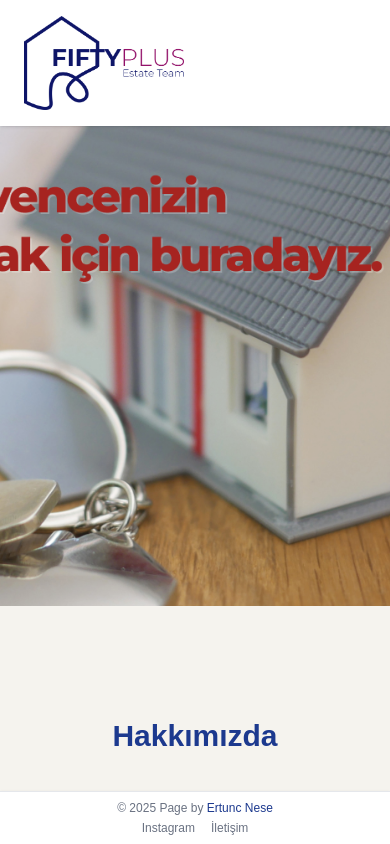
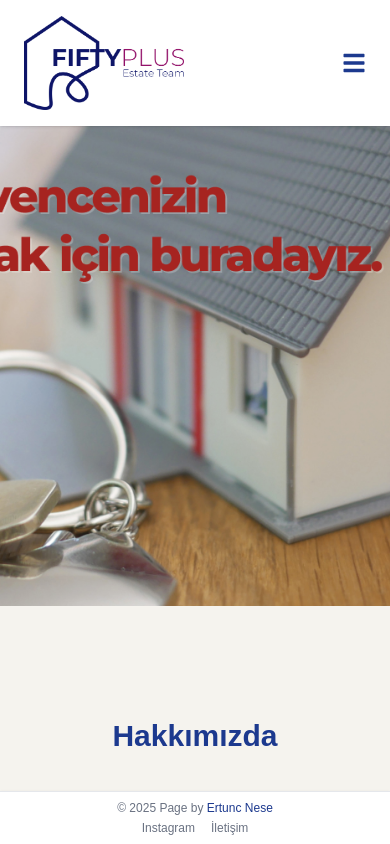
Before and after one commit to ertuncnese/fiftyplusteam, a Next.js app: page / in a window 390 px wide. Shown: the top 844 px of the page. Built offline with nearby package versions, Linux system fonts and the light colour scheme; no server answers.

Commit message:
mobile build trial

```diff
--- a/components/Header.tsx
+++ b/components/Header.tsx
@@ -1,14 +1,20 @@
 'use client';
+import { useState } from 'react';
 import Image from 'next/image';
 import Link from 'next/link';
+import { FaBars } from 'react-icons/fa';
 
 export default function Header() {
+  const [menuOpen, setMenuOpen] = useState(false);
+
   return (
     <header className="bg-white shadow-sm sticky top-0 z-50">
       <div className="max-w-7xl mx-auto px-6 py-4 flex items-center justify-between">
         <Link href="/">
           <Image src="/logo.png" alt="Fifty Plus Logo" width={160} height={50} />
         </Link>
+
+        {/* Desktop Menu */}
         <nav className="hidden md:flex space-x-8 text-blue-900 text-sm font-medium">
           <Link href="/#hakkimizda" className="hover:text-blue-700 transition">Hakkımızda</Link>
           <Link href="/#ekibimiz" className="hover:text-blue-700 transition">Ekibimiz</Link>
@@ -18,7 +24,29 @@ export default function Header() {
           <Link href="/#haberler" className="hover:text-blue-700 transition">Haberler</Link>
           <Link href="/#iletisim" className="hover:text-blue-700 transition">İletişim</Link>
         </nav>
+
+        {/* Hamburger icon - Mobile */}
+        <button
+          className="md:hidden text-blue-900 text-2xl"
+          onClick={() => setMenuOpen(!menuOpen)}
+          aria-label="Menüyü Aç/Kapat"
+        >
+          <FaBars />
+        </button>
       </div>
+
+      {/* Mobile Menu */}
+      {menuOpen && (
+        <nav className="md:hidden bg-white px-6 pb-4 space-y-3 text-blue-900 text-sm font-medium">
+          <Link href="/#hakkimizda" className="block hover:text-blue-700 transition">Hakkımızda</Link>
+          <Link href="/#ekibimiz" className="block hover:text-blue-700 transition">Ekibimiz</Link>
+          <Link href="/#hizmetler" className="block hover:text-blue-700 transition">Hizmetlerimiz</Link>
+          <Link href="/#ofislerimiz" className="block hover:text-blue-700 transition">Ofislerimiz</Link>
+          <Link href="/portfoyler" className="block hover:text-blue-700 transition">Portföyler</Link>
+          <Link href="/#haberler" className="block hover:text-blue-700 transition">Haberler</Link>
+          <Link href="/#iletisim" className="block hover:text-blue-700 transition">İletişim</Link>
+        </nav>
+      )}
     </header>
   );
 }
```
